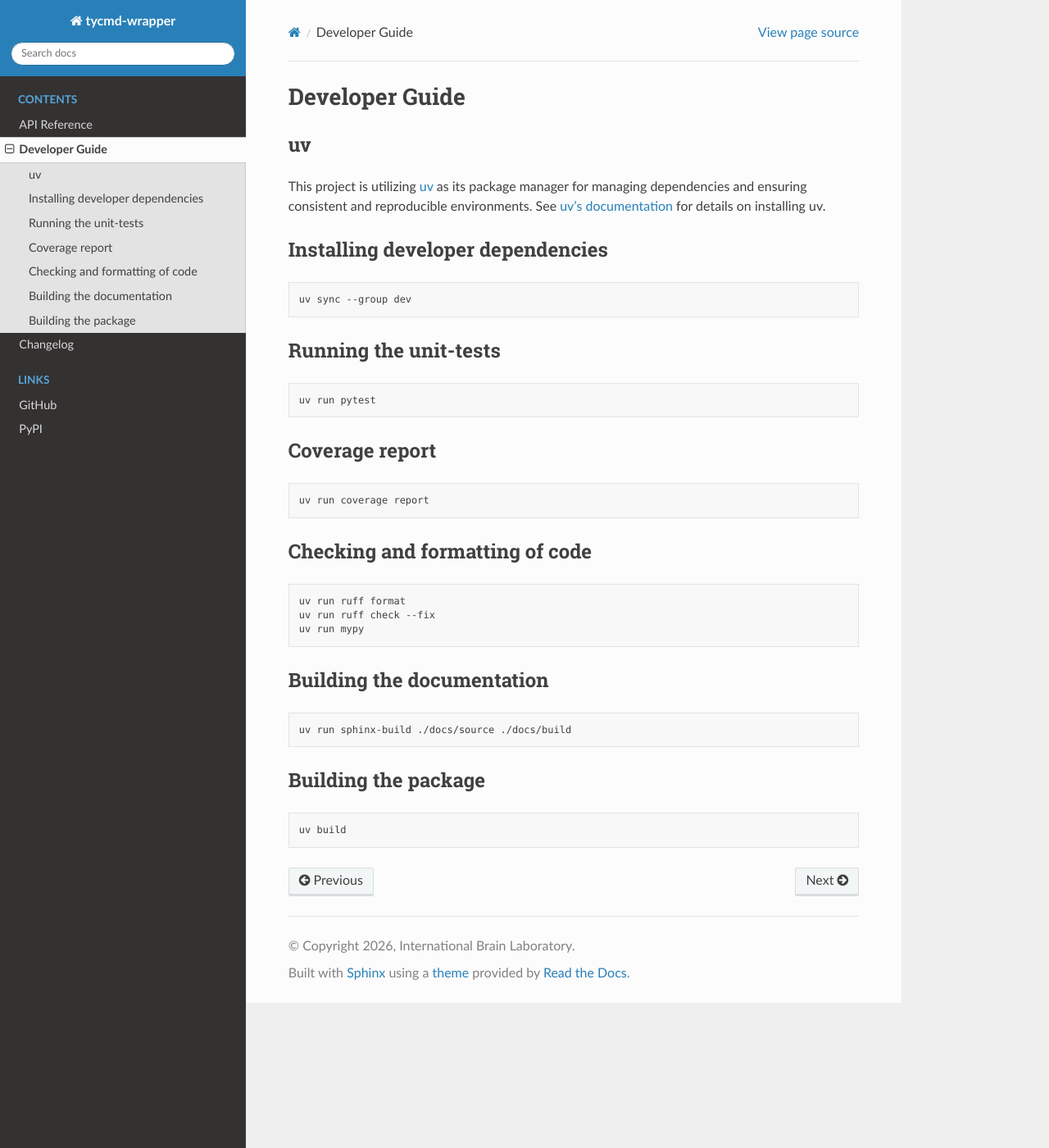
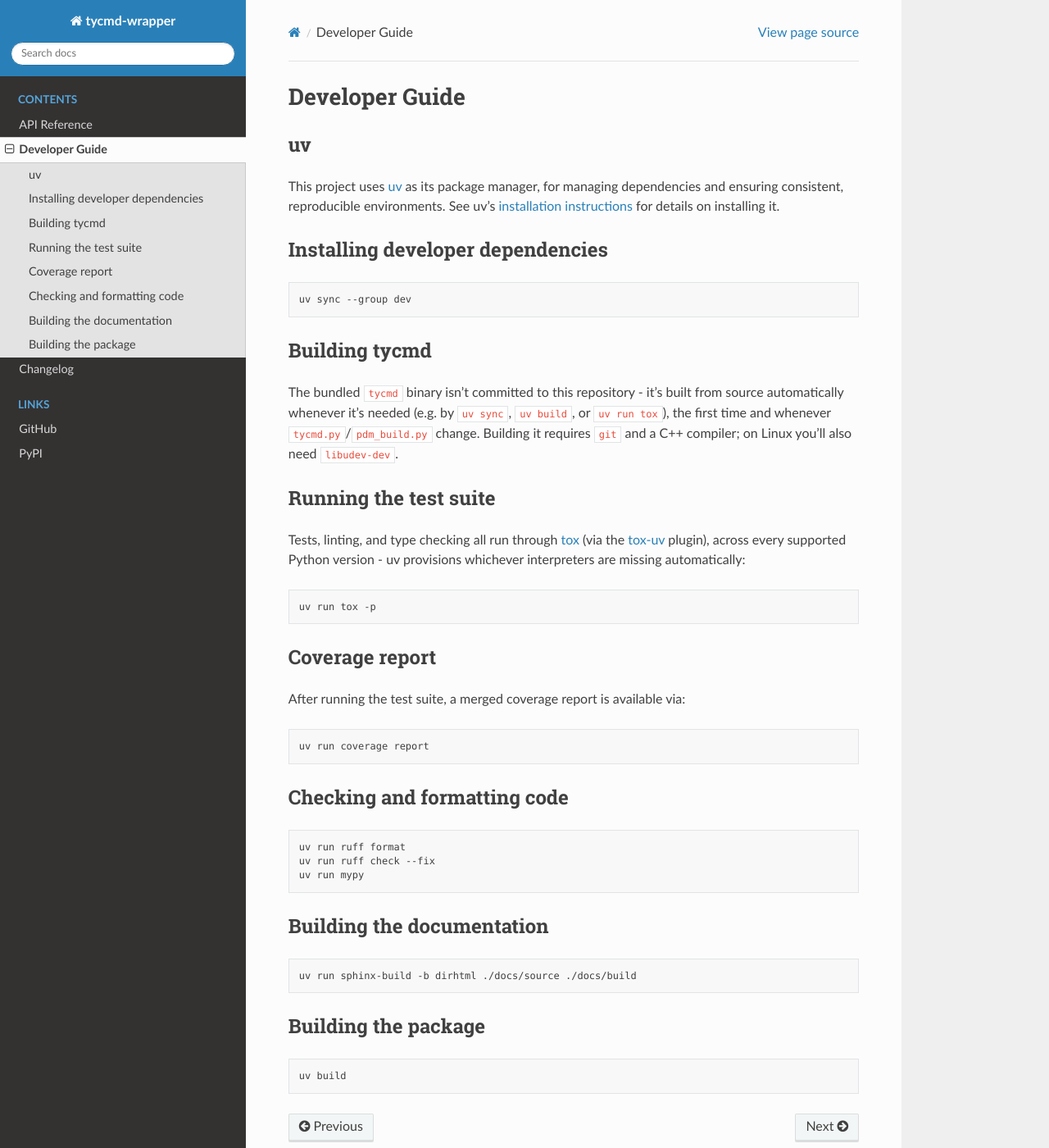
Before and after one commit to int-brain-lab/tycmd-wrapper, a Sphinx documentation site: the page built from docs/source/dev_guide.rst, in a window 1280 px wide and 1400 px high. Shown: the whole window at 82% size. Built offline with Sphinx 7.4.7 and the Read the Docs theme 3.1.0, drawn with Linux system fonts in a browser that asks for light colours.

````diff
--- /dev/null
+++ b/CONTRIBUTING.md
@@ -0,0 +1,68 @@
+Contributing
+============
+
+uv
+--
+
+This project uses [uv](https://docs.astral.sh/uv/) as its package manager, for managing
+dependencies and ensuring consistent, reproducible environments. See uv's
+[installation instructions](https://docs.astral.sh/uv/getting-started/installation/) for
+details on installing it.
+
+Installing developer dependencies
+----------------------------------
+
+```shell
+uv sync --group dev
+```
+
+Building tycmd
+--------------
+
+The bundled `tycmd` binary isn't committed to this repository - it's built from source
+automatically whenever it's needed (e.g. by `uv sync`, `uv build`, or `uv run tox`), the first
+time and whenever `tycmd.py`/`pdm_build.py` change. Building it requires `git` and a C++
+compiler; on Linux you'll also need `libudev-dev`.
+
+Running the test suite
+-----------------------
+
+Tests, linting, and type checking all run through [tox](https://tox.wiki/) (via the
+[tox-uv](https://github.com/tox-dev/tox-uv) plugin), across every supported Python version -
+uv provisions whichever interpreters are missing automatically:
+
+```shell
+uv run tox -p
+```
+
+Coverage report
+---------------
+
+After running the test suite, a merged coverage report is available via:
+
+```shell
+uv run coverage report
+```
+
+Checking and formatting code
+-----------------------------
+
+```shell
+uv run ruff format
+uv run ruff check --fix
+uv run mypy
+```
+
+Building the documentation
+---------------------------
+
+```shell
+uv run sphinx-build -b dirhtml ./docs/source ./docs/build
+```
+
+Building the package
+---------------------
+
+```shell
+uv build
+```
--- a/docs/source/conf.py
+++ b/docs/source/conf.py
@@ -15,8 +15,14 @@ release = version
 
 extensions = [
     'sphinx.ext.autodoc',
+    'sphinx.ext.napoleon',
+    'sphinx_autodoc_typehints',
+    'sphinx.ext.intersphinx',
     'myst_parser',
 ]
+intersphinx_mapping = {
+    'python': ('https://docs.python.org/3', None),
+}
 source_suffix = ['.rst', '.md']
 templates_path = ['_templates']
 exclude_patterns = []
@@ -26,11 +32,9 @@ exclude_patterns = []
 
 html_theme = 'sphinx_rtd_theme'
 html_theme_options = {
-    'display_version': True,
     'collapse_navigation': True,
     'sticky_navigation': True,
     'navigation_depth': 2,
     'includehidden': True,
     'titles_only': False
 }
-html_static_path = ['_static']
--- a/docs/source/dev_guide.rst
+++ b/docs/source/dev_guide.rst
@@ -1,58 +1,6 @@
 Developer Guide
-===============
+================
 
-uv
---
-
-This project is utilizing `uv <https://docs.astral.sh/uv/>`_ as its package manager for managing dependencies and ensuring consistent and reproducible environments.
-See `uv's documentation <https://docs.astral.sh/uv/getting-started/installation/>`_ for details on installing uv.
-
-
-Installing developer dependencies
----------------------------------
-
-.. code-block:: bash
-
-   uv sync --group dev
-
-
-Running the unit-tests
-----------------------
-
-.. code-block:: bash
-
-   uv run pytest
-
-
-Coverage report
----------------
-
-.. code-block:: bash
-
-   uv run coverage report
-
-
-Checking and formatting of code
--------------------------------
-
-.. code-block:: bash
-
-   uv run ruff format
-   uv run ruff check --fix
-   uv run mypy
-
-
-Building the documentation
---------------------------
-
-.. code-block:: bash
-
-   uv run sphinx-build ./docs/source ./docs/build
-
-
-Building the package
---------------------
-
-.. code-block:: bash
-
-   uv build
+.. include:: ../../CONTRIBUTING.md
+   :parser: myst_parser.sphinx_
+   :start-after: ============
--- a/pyproject.toml
+++ b/pyproject.toml
@@ -32,6 +32,9 @@ excludes = [".gitignore", "docs/build"]
 run-setuptools = false
 is-purelib = false
 
+[tool.uv.dependency-groups]
+doc = { requires-python = ">=3.14" }
+
 [dependency-groups]
 dev = [
     { include-group = "build" },
@@ -65,8 +68,7 @@ ci = [
     "pytest-github-actions-annotate-failures>=0.3.0",
 ]
 doc = [
-    "sphinx>=7.3.7",
-    "sphinx-autobuild>=2024.4.16",
+    "sphinx>=8.0.0",
     "sphinx-rtd-theme>=2.0.0",
     "myst-parser>=3.0.1",
 ]
````
Also changed, not shown: CHANGELOG.md (+2 -1 lines), README.md (+2 -2 lines), tycmd.py (+43 -17 lines), 3 other files.
